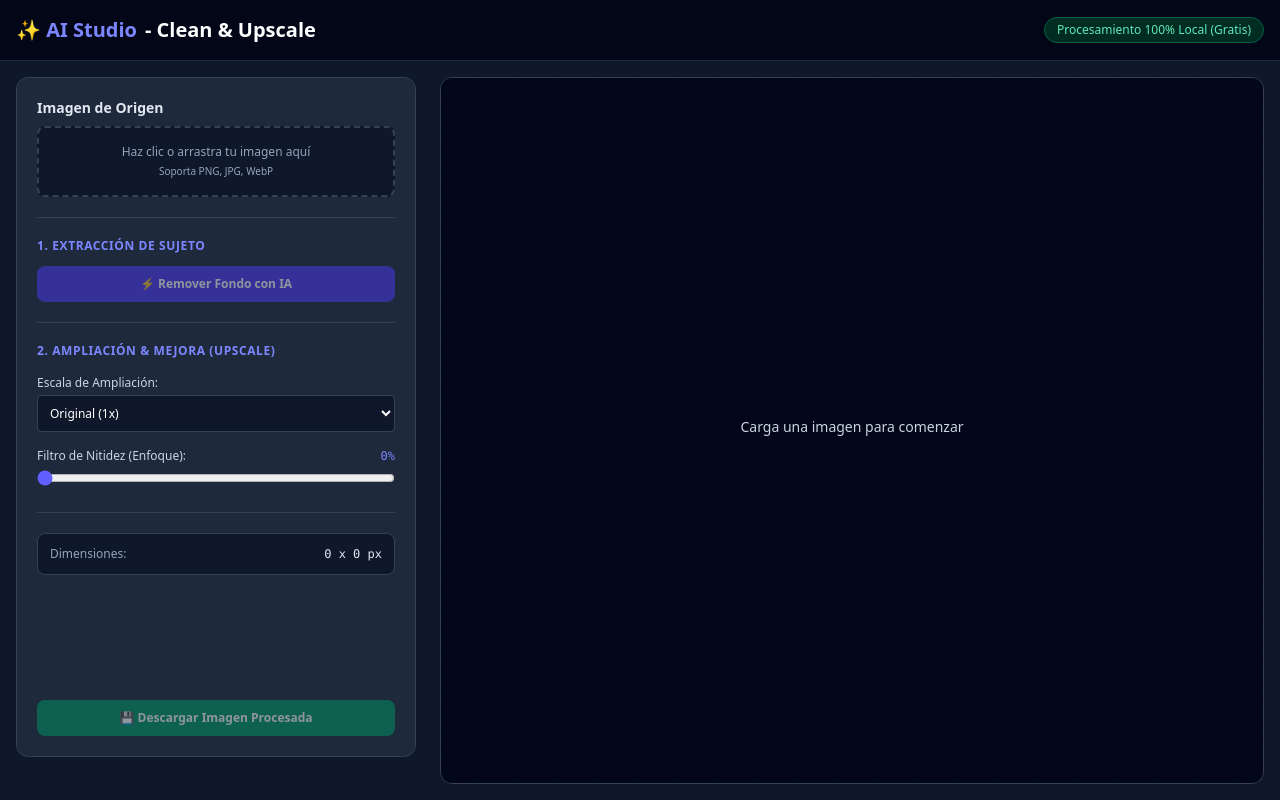
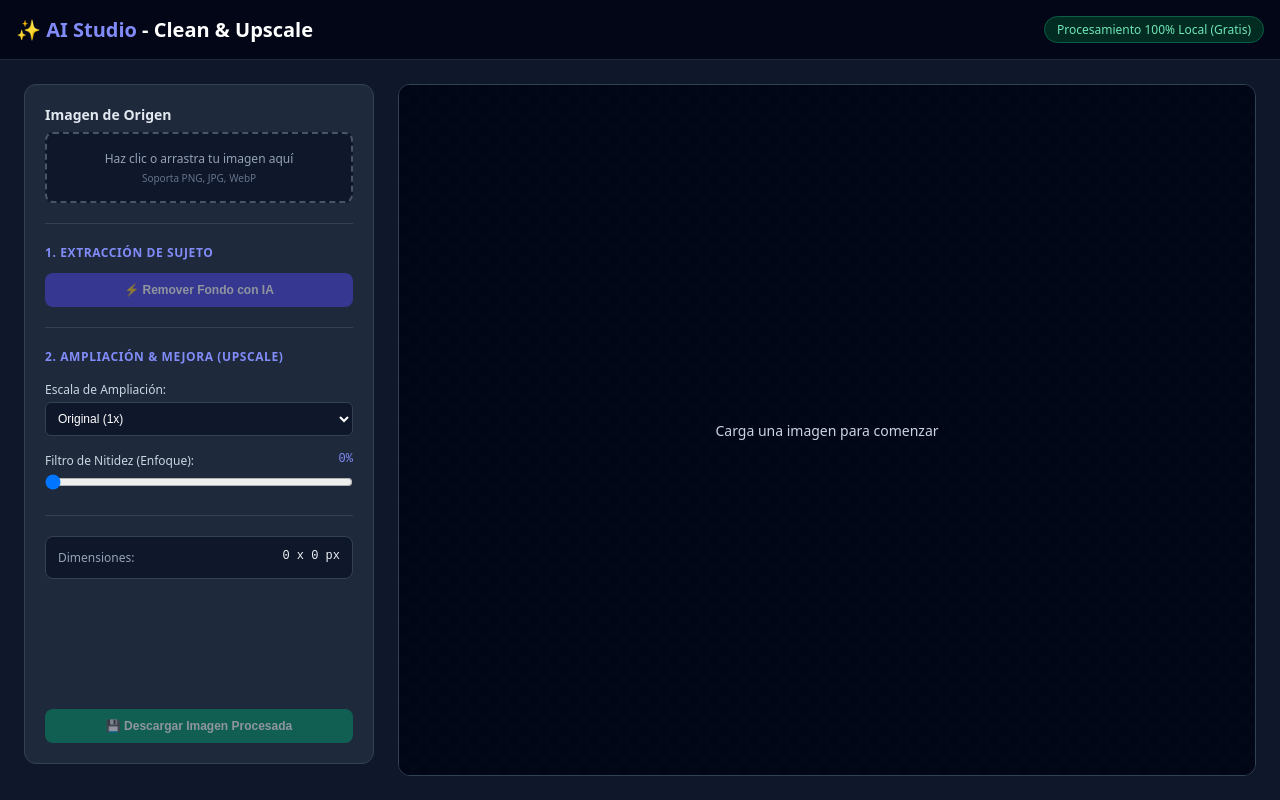
Before and after one commit to Metzengerstein13/deletebg, a plain HTML site: page index.html in a window 1280 px wide. Drawn offline with nearby package versions, Linux system fonts and the light colour scheme.

Commit message:
Update index.html

```diff
--- a/index.html
+++ b/index.html
@@ -4,43 +4,181 @@
     <meta charset="UTF-8">
     <meta name="viewport" content="width=device-width, initial-scale=1.0">
     <title>AI Studio - Clean & Upscale Local</title>
-    <!-- Tailwind CSS CDN v3 Standalone -->
-    <script src="https://cdn.jsdelivr.net/npm/@tailwindcss/browser@4"></script>
     <style>
-        /* Estilos base del tema oscuro incorporados */
+        /* CSS Nativo Garantizado para Modo Oscuro */
+        * {
+            box-sizing: border-box;
+            margin: 0;
+            padding: 0;
+        }
+
         body {
             background-color: #0f172a !important;
             color: #f1f5f9 !important;
-            font-family: ui-sans-serif, system-ui, -apple-system, BlinkMacSystemFont, "Segoe UI", Roboto, "Helvetica Neue", Arial, sans-serif;
-            margin: 0;
+            font-family: system-ui, -apple-system, BlinkMacSystemFont, 'Segoe UI', Roboto, Oxygen, Ubuntu, Cantarell, sans-serif;
+            min-height: 100vh;
+            display: flex;
+            flex-direction: column;
         }
+
         header {
-            background-color: #020617 !important;
-            border-bottom: 1px solid #1e293b !important;
+            background-color: #020617;
+            border-bottom: 1px solid #1e293b;
+            padding: 1rem;
         }
+
+        .header-container {
+            max-width: 80rem;
+            margin: 0 auto;
+            display: flex;
+            justify-content: space-between;
+            align-items: center;
+        }
+
+        .badge {
+            font-size: 0.75rem;
+            background-color: #022c22;
+            color: #6ee7b7;
+            border: 1px solid #065f46;
+            padding: 0.25rem 0.75rem;
+            border-radius: 9999px;
+            font-weight: 500;
+        }
+
+        .main-layout {
+            flex: 1;
+            max-width: 80rem;
+            width: 100%;
+            margin: 0 auto;
+            padding: 1.5rem;
+            display: grid;
+            grid-template-columns: 1fr;
+            gap: 1.5rem;
+        }
+
+        @media (min-width: 1024px) {
+            .main-layout {
+                grid-template-columns: 350px 1fr;
+            }
+        }
+
         aside {
-            background-color: #1e293b !important;
-            border: 1px solid #334155 !important;
+            background-color: #1e293b;
+            border: 1px solid #334155;
             border-radius: 0.75rem;
+            padding: 1.25rem;
+            display: flex;
+            flex-direction: column;
+            gap: 1.25rem;
+            max-height: 85vh;
+            overflow-y: auto;
         }
-        .bg-slate-900\/50, .bg-slate-900 {
-            background-color: #0f172a !important;
+
+        .drop-zone {
+            border: 2px dashed #475569;
+            background-color: #0f172a;
+            border-radius: 0.5rem;
+            padding: 1rem;
+            text-align: center;
+            cursor: pointer;
+            transition: border-color 0.2s;
         }
-        .border-slate-700, .border-slate-600 {
-            border-color: #334155 !important;
+
+        .drop-zone:hover {
+            border-color: #6366f1;
         }
-        .text-slate-400 {
-            color: #94a3b8 !important;
+
+        .btn {
+            width: 100%;
+            padding: 0.625rem;
+            border-radius: 0.5rem;
+            font-size: 0.75rem;
+            font-weight: 600;
+            border: none;
+            cursor: pointer;
+            transition: opacity 0.2s, background-color 0.2s;
+            display: flex;
+            align-items: center;
+            justify-content: center;
+            gap: 0.5rem;
         }
-        .text-slate-300 {
-            color: #cbd5e1 !important;
+
+        .btn-indigo {
+            background-color: #4f46e5;
+            color: #ffffff;
         }
-        select, input[type="text"] {
-            background-color: #0f172a !important;
-            color: #ffffff !important;
-            border: 1px solid #334155 !important;
+        .btn-indigo:hover:not(:disabled) {
+            background-color: #6366f1;
         }
-        .checkerboard {
+
+        .btn-emerald {
+            background-color: #059669;
+            color: #ffffff;
+            margin-top: auto;
+        }
+        .btn-emerald:hover:not(:disabled) {
+            background-color: #10b981;
+        }
+
+        .btn:disabled {
+            opacity: 0.5;
+            cursor: not-allowed;
+        }
+
+        hr {
+            border: none;
+            border-top: 1px solid #334155;
+        }
+
+        .section-title {
+            font-size: 0.75rem;
+            font-weight: 700;
+            color: #818cf8;
+            text-transform: uppercase;
+            letter-spacing: 0.05em;
+        }
+
+        select, input[type="range"] {
+            width: 100%;
+        }
+
+        select {
+            background-color: #0f172a;
+            border: 1px solid #334155;
+            color: #ffffff;
+            padding: 0.5rem;
+            border-radius: 0.375rem;
+            font-size: 0.75rem;
+            outline: none;
+        }
+
+        .info-card {
+            background-color: #0f172a;
+            padding: 0.75rem;
+            border-radius: 0.5rem;
+            border: 1px solid #334155;
+            font-size: 0.75rem;
+            display: flex;
+            justify-content: space-between;
+            color: #94a3b8;
+        }
+
+        main {
+            display: flex;
+            flex-direction: column;
+            gap: 1rem;
+        }
+
+        .canvas-container {
+            flex: 1;
+            border: 1px solid #334155;
+            border-radius: 0.75rem;
+            overflow: hidden;
+            display: flex;
+            align-items: center;
+            justify-content: center;
+            position: relative;
+            min-height: 400px;
             background-color: #020617;
             background-image: linear-gradient(45deg, #0f172a 25%, transparent 25%),
                               linear-gradient(-45deg, #0f172a 25%, transparent 25%),
@@ -49,57 +187,93 @@
             background-size: 20px 20px;
             background-position: 0 0, 0 10px, 10px -10px, -10px 0px;
         }
+
+        canvas {
+            max-width: 100%;
+            max-height: 75vh;
+            object-fit: contain;
+        }
+
+        .overlay {
+            position: absolute;
+            inset: 0;
+            background-color: rgba(2, 6, 23, 0.85);
+            display: flex;
+            flex-direction: column;
+            align-items: center;
+            justify-content: center;
+            padding: 1.5rem;
+            text-align: center;
+            z-index: 10;
+        }
+
+        .progress-bg {
+            width: 16rem;
+            background-color: #1e293b;
+            height: 0.5rem;
+            border-radius: 9999px;
+            overflow: hidden;
+            border: 1px solid #334155;
+            margin-top: 0.5rem;
+        }
+
+        .progress-bar {
+            background-color: #6366f1;
+            height: 100%;
+            width: 0%;
+            transition: width 0.2s;
+        }
+
+        .hidden {
+            display: none !important;
+        }
     </style>
 </head>
-<body class="min-h-screen flex flex-col">
+<body>
 
-    <!-- Encabezado -->
-    <header class="p-4">
-        <div class="max-w-7xl mx-auto flex justify-between items-center">
-            <h1 class="text-xl font-bold text-white flex items-center gap-2">
-                <span class="text-indigo-400">✨ AI Studio</span> - Clean & Upscale
+    <!-- Header -->
+    <header>
+        <div class="header-container">
+            <h1 style="font-size: 1.25rem; font-weight: bold; color: white;">
+                <span style="color: #818cf8;">✨ AI Studio</span> - Clean & Upscale
             </h1>
-            <span class="text-xs bg-emerald-950 text-emerald-300 border border-emerald-800 px-3 py-1 rounded-full font-medium">
-                Procesamiento 100% Local (Gratis)
-            </span>
+            <span class="badge">Procesamiento 100% Local (Gratis)</span>
         </div>
     </header>
 
     <!-- Layout Principal -->
-    <div class="flex-1 max-w-7xl w-full mx-auto p-4 grid grid-cols-1 lg:grid-cols-12 gap-6">
+    <div class="main-layout">
 
-        <!-- Panel de Ajustes -->
-        <aside class="lg:col-span-4 p-5 flex flex-col gap-5 overflow-y-auto max-h-[85vh]">
-
-            <!-- Carga de Imagen -->
+        <!-- Panel Lateral -->
+        <aside>
             <div>
-                <label class="block text-sm font-semibold mb-2 text-slate-200">Imagen de Origen</label>
-                <div id="dropZone" class="border-2 border-dashed border-slate-600 hover:border-indigo-500 bg-slate-900/50 rounded-lg p-4 text-center cursor-pointer transition">
+                <label style="display: block; font-size: 0.875rem; font-weight: 600; margin-bottom: 0.5rem; color: #e2e8f0;">Imagen de Origen</label>
+                <div id="dropZone" class="drop-zone">
                     <input type="file" id="fileInput" accept="image/*" class="hidden">
-                    <p class="text-xs text-slate-400">Haz clic o arrastra tu imagen aquí</p>
-                    <p class="text-[10px] text-slate-400 mt-1">Soporta PNG, JPG, WebP</p>
+                    <p style="font-size: 0.75rem; color: #94a3b8;">Haz clic o arrastra tu imagen aquí</p>
+                    <p style="font-size: 0.625rem; color: #64748b; margin-top: 0.25rem;">Soporta PNG, JPG, WebP</p>
                 </div>
             </div>
 
-            <hr class="border-slate-700">
+            <hr>
 
-            <!-- Fase 1: Fondo -->
-            <div class="space-y-3">
-                <h2 class="text-xs font-bold text-indigo-400 uppercase tracking-wider">1. Extracción de Sujeto</h2>
-                <button id="removeBgBtn" class="w-full bg-indigo-600 hover:bg-indigo-500 text-white font-semibold py-2.5 rounded-lg text-xs transition flex items-center justify-center gap-2 disabled:opacity-50 disabled:cursor-not-allowed" disabled>
+            <!-- Sección 1 -->
+            <div style="display: flex; flex-direction: column; gap: 0.75rem;">
+                <h2 class="section-title">1. Extracción de Sujeto</h2>
+                <button id="removeBgBtn" class="btn btn-indigo" disabled>
                     ⚡ Remover Fondo con IA
                 </button>
             </div>
 
-            <hr class="border-slate-700">
+            <hr>
 
-            <!-- Fase 2: Escalado & Nitidez -->
-            <div class="space-y-4">
-                <h2 class="text-xs font-bold text-indigo-400 uppercase tracking-wider">2. Ampliación & Mejora (Upscale)</h2>
+            <!-- Sección 2 -->
+            <div style="display: flex; flex-direction: column; gap: 1rem;">
+                <h2 class="section-title">2. Ampliación & Mejora (Upscale)</h2>
 
                 <div>
-                    <label class="block text-xs text-slate-300 mb-1">Escala de Ampliación:</label>
-                    <select id="scaleFactor" class="w-full bg-slate-900 border border-slate-700 text-xs rounded p-2 text-white accent-indigo-500">
+                    <label style="display: block; font-size: 0.75rem; color: #cbd5e1; margin-bottom: 0.25rem;">Escala de Ampliación:</label>
+                    <select id="scaleFactor">
                         <option value="1">Original (1x)</option>
                         <option value="2">2x HD (Doble resolución)</option>
                         <option value="4">4x Ultra HD (Cuádruple resolución)</option>
@@ -107,45 +281,43 @@
                 </div>
 
                 <div>
-                    <div class="flex justify-between text-xs mb-1">
-                        <label class="text-slate-300">Filtro de Nitidez (Enfoque):</label>
-                        <span id="sharpnessVal" class="font-mono text-indigo-400">0%</span>
+                    <div style="display: flex; justify-content: space-between; font-size: 0.75rem; margin-bottom: 0.25rem;">
+                        <span style="color: #cbd5e1;">Filtro de Nitidez (Enfoque):</span>
+                        <span id="sharpnessVal" style="font-family: monospace; color: #818cf8;">0%</span>
                     </div>
-                    <input type="range" id="sharpness" min="0" max="100" value="0" class="w-full accent-indigo-500">
+                    <input type="range" id="sharpness" min="0" max="100" value="0">
                 </div>
             </div>
 
-            <hr class="border-slate-700">
+            <hr>
 
-            <!-- Información de Resolución -->
-            <div class="bg-slate-900 p-3 rounded-lg border border-slate-700 text-xs space-y-1">
-                <div class="flex justify-between text-slate-400">
-                    <span>Dimensiones:</span>
-                    <span id="dimInfo" class="font-mono text-slate-200">0 x 0 px</span>
-                </div>
+            <!-- Info -->
+            <div class="info-card">
+                <span>Dimensiones:</span>
+                <span id="dimInfo" style="font-family: monospace; color: #f1f5f9;">0 x 0 px</span>
             </div>
 
-            <!-- Exportar -->
-            <button id="downloadBtn" class="mt-auto bg-emerald-600 hover:bg-emerald-500 text-white font-bold py-2.5 rounded-lg text-xs transition disabled:opacity-50 disabled:cursor-not-allowed" disabled>
+            <!-- Botón Descargar -->
+            <button id="downloadBtn" class="btn btn-emerald" disabled>
                 💾 Descargar Imagen Procesada
             </button>
         </aside>
 
-        <!-- Área de Vista Previa -->
-        <main class="lg:col-span-8 flex flex-col gap-4">
-            <div class="flex-1 border border-slate-700 rounded-xl overflow-hidden flex items-center justify-center relative min-h-[400px] checkerboard">
-                <canvas id="mainCanvas" class="max-w-full max-h-[75vh] object-contain shadow-2xl"></canvas>
-                <div id="statusContainer" class="absolute inset-0 bg-slate-950/80 backdrop-blur-sm flex flex-col items-center justify-center p-6 text-center z-10">
-                    <p id="statusText" class="text-slate-300 text-sm font-medium mb-2">Carga una imagen para comenzar</p>
-                    <div id="progressBarContainer" class="w-64 bg-slate-800 h-2 rounded-full overflow-hidden hidden border border-slate-700">
-                        <div id="progressBar" class="bg-indigo-500 h-full w-0 transition-all duration-200"></div>
+        <!-- Área del Canvas -->
+        <main>
+            <div class="canvas-container">
+                <canvas id="mainCanvas"></canvas>
+                <div id="statusContainer" class="overlay">
+                    <p id="statusText" style="color: #cbd5e1; font-size: 0.875rem; font-weight: 500;">Carga una imagen para comenzar</p>
+                    <div id="progressBarContainer" class="progress-bg hidden">
+                        <div id="progressBar" class="progress-bar"></div>
                     </div>
                 </div>
             </div>
         </main>
     </div>
 
-    <!-- Módulo JS -->
+    <!-- Script Funcional (Módulo IA) -->
     <script type="module">
         import { removeBackground } from "https://cdn.jsdelivr.net/npm/@imgly/background-removal@1.5.5/+esm";
 
@@ -168,13 +340,12 @@
         let rawImage = null;
         let cleanImage = null;
 
-        // Carga de archivo
         dropZone.addEventListener('click', () => fileInput.click());
-        dropZone.addEventListener('dragover', (e) => { e.preventDefault(); dropZone.classList.add('border-indigo-500'); });
-        dropZone.addEventListener('dragleave', () => dropZone.classList.remove('border-indigo-500'));
+        dropZone.addEventListener('dragover', (e) => { e.preventDefault(); dropZone.style.borderColor = '#6366f1'; });
+        dropZone.addEventListener('dragleave', () => dropZone.style.borderColor = '#475569');
         dropZone.addEventListener('drop', (e) => {
             e.preventDefault();
-            dropZone.classList.remove('border-indigo-500');
+            dropZone.style.borderColor = '#475569';
             if (e.dataTransfer.files.length) handleFile(e.dataTransfer.files[0]);
         });
 
@@ -200,7 +371,6 @@
             reader.readAsDataURL(file);
         }
 
-        // Extracción de fondo
         removeBgBtn.addEventListener('click', async () => {
             if (!rawImage) return;
 
@@ -236,14 +406,13 @@
                 };
                 cleanedImg.src = url;
             } catch (err) {
-                console.error("Error detallado:", err);
+                console.error("Error:", err);
                 statusText.innerText = "❌ Error al procesar la imagen.";
                 progressBarContainer.classList.add('hidden');
                 removeBgBtn.disabled = false;
             }
         });
 
-        // Eventos
         scaleFactorSelect.addEventListener('change', renderPipeline);
         sharpnessInput.addEventListener('input', () => {
             sharpnessVal.innerText = sharpnessInput.value + '%';
```
